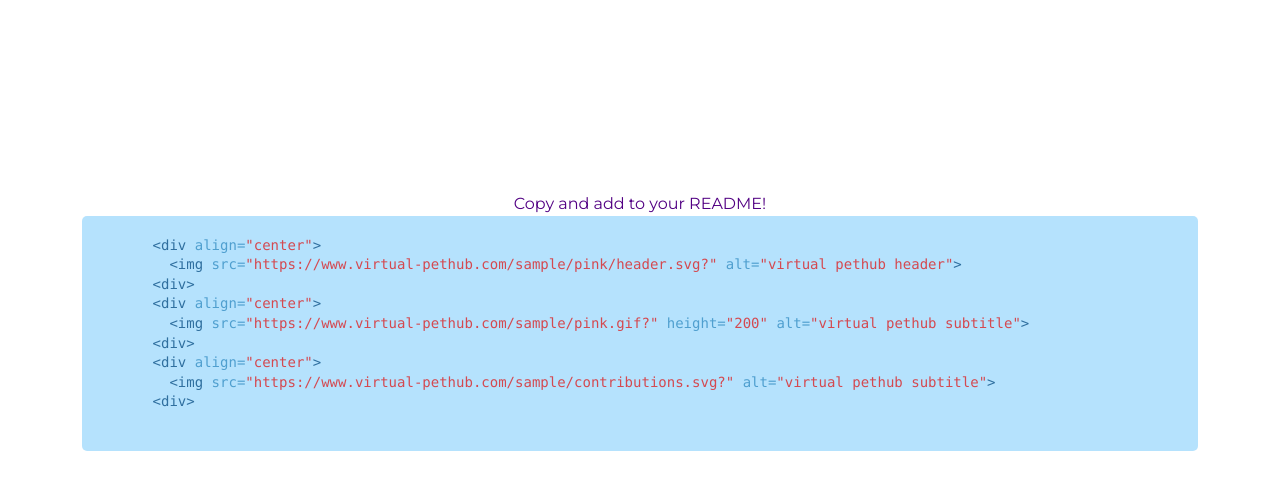
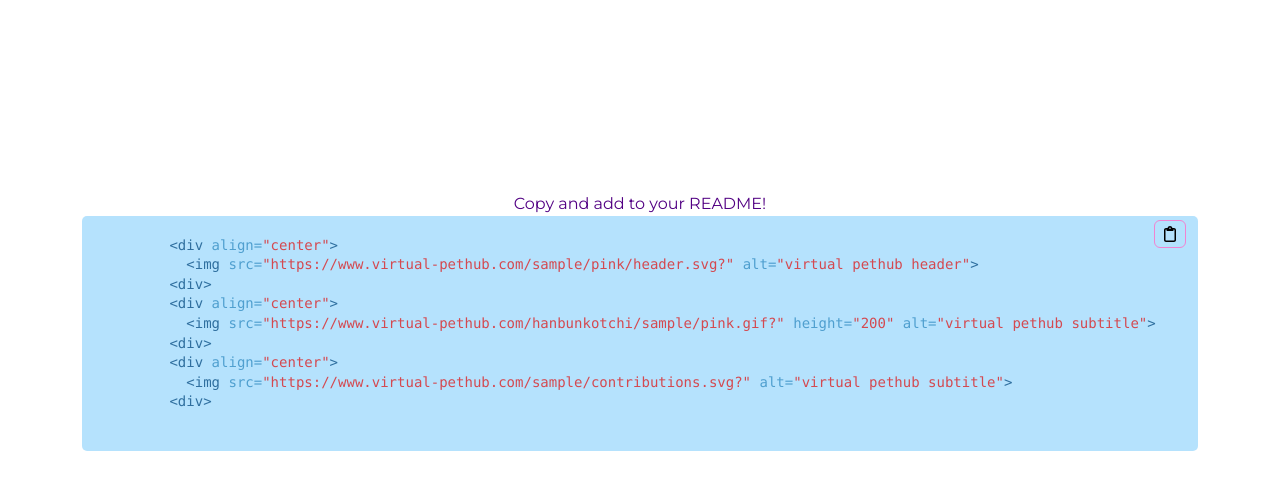
Before and after one commit to celina-lopez/virtual-pethub, a FastAPI app: page /sample in a window 1280 px wide. Shown: the part 299-800 px from the top of the page. Run offline with FastAPI, Linux system fonts and the light colour scheme; data that the repository does not hold is empty; some web fonts are replaced.

Commit message:
add copy to clipboard

```diff
--- a/static/styles.css
+++ b/static/styles.css
@@ -111,3 +111,20 @@
   border: 1px solid #520083;
   border-radius: 20px;
 }
+
+
+.clipboard.icon {
+  position: absolute;
+  top: 0px;
+  right: 12px;
+  margin-top: 4px;
+  margin-left: 4px;
+  width: 32px;
+  cursor: pointer;
+}
+
+.clipboard img {
+  padding: 5px 9px 5px 9px;
+  border: 1px solid var(--clipboardcolor, brown);
+  border-radius: 6px;
+}
--- a/templates/index.html
+++ b/templates/index.html
@@ -19,7 +19,7 @@
   <input type="hidden" id="pet" name="pet" value="{{ pets[0] }}" />
   <input type="hidden" id="theme" name="theme" value="pink" />
 
-  <h3 class="mt-4">Choose a pet!</h3>
+  <h3 class="mt-4">Choose a pet</h3>
   <div class="row">
     {% for pet in pets %}
       <div class="col-4 my-2 text-center pet" data-pet="{{ pet }}">
@@ -29,7 +29,7 @@
     {% endfor %}
   </div>
 
-  <h3 class="mt-4">Now a device :D</h3>
+  <h3 class="mt-4">Now a device</h3>
   <div class="row mb-2">
     {% for theme in themes.keys() %}
       <div class="col-4 my-2 text-center theme" data-theme="{{ theme }}">
@@ -43,7 +43,7 @@
       </div>
     {% endfor %}
   </div>
-  <button class="btn btn-main w-100 btn-lg mt-3" id="submit">Create!</button>
+  <button class="btn btn-main w-100 btn-lg mt-3" id="submit">Create</button>
 
 
 </div>
--- a/templates/virtual_pet.html
+++ b/templates/virtual_pet.html
@@ -68,24 +68,53 @@
   </div>
 
   <div>Copy and add to your README!</div>
+  <div style="position:relative">
     <pre style="background-color:{{colors["#9be9a8"]}}80;">
       <code data-lang="html">
         <span class="nt">&lt;div</span> <span class="na">align=</span><span class="s">&quot;center&quot;</span><span class="nt">&gt;</span>
           <span class="nt">&lt;img</span> <span class="na">src=</span><span class="s">&quot;https://www.virtual-pethub.com/{{username}}/{{theme}}/header.svg?&quot;</span> <span class="na">alt=</span><span class="s">&quot;virtual pethub header&quot;</span><span class="nt">&gt;</span>
         <span class="nt">&lt;div&gt;</span>
         <span class="nt">&lt;div</span> <span class="na">align=</span><span class="s">&quot;center&quot;</span><span class="nt">&gt;</span>
-        <span class="nt">&lt;img</span> <span class="na">src=</span><span class="s">&quot;https://www.virtual-pethub.com/{{username}}/{{theme}}.gif?&quot;</span> <span class="na">height=</span><span class="s">&quot;200&quot;</span> <span class="na">alt=</span><span class="s">&quot;virtual pethub subtitle&quot;</span><span class="nt">&gt;</span>
+          <span class="nt">&lt;img</span> <span class="na">src=</span><span class="s">&quot;https://www.virtual-pethub.com/{{pet}}/{{username}}/{{theme}}.gif?&quot;</span> <span class="na">height=</span><span class="s">&quot;200&quot;</span> <span class="na">alt=</span><span class="s">&quot;virtual pethub subtitle&quot;</span><span class="nt">&gt;</span>
         <span class="nt">&lt;div&gt;</span>
         <span class="nt">&lt;div</span> <span class="na">align=</span><span class="s">&quot;center&quot;</span><span class="nt">&gt;</span>
           <span class="nt">&lt;img</span> <span class="na">src=</span><span class="s">&quot;https://www.virtual-pethub.com/{{username}}/contributions.svg?&quot;</span> <span class="na">alt=</span><span class="s">&quot;virtual pethub subtitle&quot;</span><span class="nt">&gt;</span>
         <span class="nt">&lt;div&gt;</span>
     </code>
     </pre>
+    <div id="copyToClipboard" class="clipboard icon" style="--clipboardcolor:{{colors["#216e39"]}}"><img src="https://www.virtual-pethub.com/static/clipboard-regular.svg"/></div>
+  </div>
 
+  <div class="d-none" id="copy-text">
+    <div align="center">
+      <img src="https://www.virtual-pethub.com/{{username}}/{{theme}}/header.svg?"/>
+    </div>
+    <div align="center">
+    <div align="center">
+      <img src="https://www.virtual-pethub.com/{{pet}}/{{username}}/{{theme}}.gif?" height="200" />
+    </div>
+    </div>
+    <div align="center">
+      <img src="https://www.virtual-pethub.com/{{username}}/contributions.svg?"/>
+    </div>
+  </div>
 
 
 </div>
 
+<script>
+  document.getElementById('copyToClipboard').addEventListener('click', function() {
+    function listener(e) {
+      e.clipboardData.setData("text/html", document.getElementById('copy-text').innerHTML);
+      e.clipboardData.setData("text/plain", document.getElementById('copy-text').innerHTML);
+      e.preventDefault();
+    }
+    document.addEventListener("copy", listener);
+    document.execCommand("copy");
+    document.removeEventListener("copy", listener);
+  })
+
+</script>
 
 
 {% endblock %}
```
Also changed, not shown: README.md, static/clipboard-regular.svg (added). Lines whose indentation alone changed are shown as unchanged.
